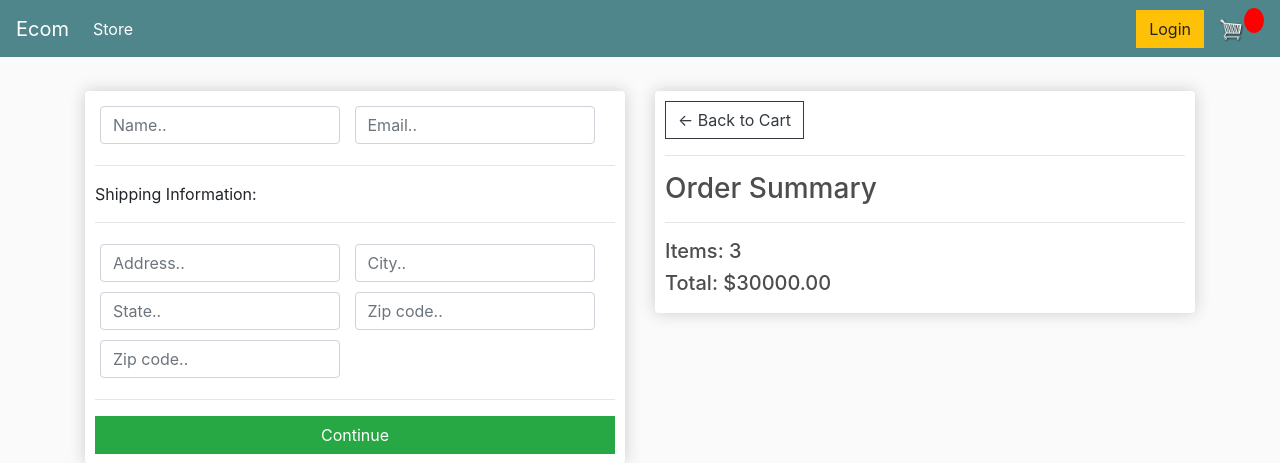
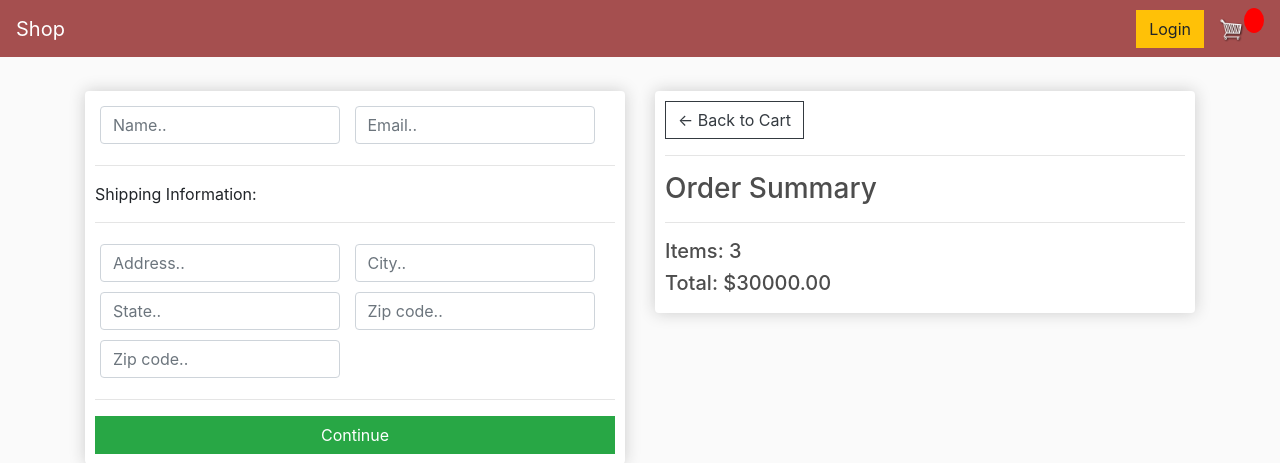
Before and after one commit to tamasubi/ecommerce, a Django app: template store/templates/store/checkout.html in a window 1280 px wide. Shown: the top 463 px of the page. Run offline with Django 4.2, Linux system fonts and the light colour scheme; the template is opened without the code that fills it: values that come from a table or form of the project are taken from there, others are empty; data comes from the database, SQL or seed files in the repository; both versions use the stored data as it was after the commit; parts of the project's set-up code (start-up, migrations or seed data) failed here and were passed over; some libraries are stand-ins or nearby versions.

Commit message:
paypal, title, css update

```diff
--- a/static/css/main.css
+++ b/static/css/main.css
@@ -26,7 +26,7 @@ h1,h2,h3,h4,h5,h6{
 }
 
 .bg-dark{
-	background-color: #4f868c!important;
+	background-color: #a54f4f!important;
 }
 
 #cart-icon{
--- a/store/templates/store/checkout.html
+++ b/store/templates/store/checkout.html
@@ -43,7 +43,8 @@
 			<br>
 			<div class="box-element hidden" id="payment-info">
 				<small>Paypal Options</small>
-				<button id="make-payment">Make payment</button>
+				<!--<button id="make-payment">Make payment</button>-->
+				<div id="paypal-button-container"></div>
 			</div>
 
 		</div>
@@ -68,9 +69,42 @@
 		</div>
 	</div>
 
+	<script src="https://www.paypal.com/sdk/js?client-id=AeoUfZpJD2XvCbPSinrZF9UTfDx30pwLHxHoJt8KVUhcM2xltKSXn941w51JY1VBDjRQB0wO__CvM9Y9&currency=USD&disable-funding=credit"></script>
+
+	<script>
+		var total = '{{order.get_cart_total}}'
+        // Render the PayPal button into #paypal-button-container
+        paypal.Buttons({
+
+        	style: {
+                color:  'blue',
+                shape:  'rect',
+            },
+
+            // Set up the transaction
+            createOrder: function(data, actions) {
+                return actions.order.create({
+                    purchase_units: [{
+                        amount: {
+                            value:parseFloat(total).toFixed(2)
+                        }
+                    }]
+                });
+            },
+
+            // Finalize the transaction
+            onApprove: function(data, actions) {
+                return actions.order.capture().then(function(details) {
+                    // Show a success message to the buyer
+                    submitFormData()
+                });
+            }
+
+        }).render('#paypal-button-container');
+    </script>
+
 	<script type="text/javascript">
 		var shipping = '{{order.shipping}}'
-		var total = '{{order.get_cart_total|floatformat:2}}'
 
 		if (shipping == 'False'){
 		 	document.getElementById('shipping-info').innerHTML = ''
@@ -95,9 +129,11 @@
 	    	document.getElementById('payment-info').classList.remove("hidden");
 	    })
 
+		/*
 	    document.getElementById('make-payment').addEventListener('click', function(e){
 	    	submitFormData()
 	    })
+	    */
 
 	    function submitFormData(){
 	    	console.log('Payment button clicked')
--- a/store/templates/store/main.html
+++ b/store/templates/store/main.html
@@ -2,7 +2,7 @@
 {% load static %}
 <html>
 <head>
-	<title>Ecom</title>
+	<title>Shop</title>
 
 	<meta name="viewport" content="width=device-width, initial-scale=1, maximum-scale=1, minimum-scale=1" />
 
@@ -64,7 +64,7 @@
 <body>
 
 	<nav class="navbar navbar-expand-lg navbar-dark bg-dark">
-	  <a class="navbar-brand" href="{% url 'store' %}">Ecom</a>
+	  <a class="navbar-brand" href="{% url 'store' %}">Shop</a>
 	  <button class="navbar-toggler" type="button" data-toggle="collapse" data-target="#navbarSupportedContent" aria-controls="navbarSupportedContent" aria-expanded="false" aria-label="Toggle navigation">
 	    <span class="navbar-toggler-icon"></span>
 	  </button>
@@ -72,7 +72,7 @@
 	  <div class="collapse navbar-collapse" id="navbarSupportedContent">
 	    <ul class="navbar-nav mr-auto">
 	      <li class="nav-item active">
-	        <a class="nav-link" href="{% url 'store' %}">Store <span class="sr-only">(current)</span></a>
+	        <a class="nav-link" href="{% url 'store' %}"> <span class="sr-only">(current)</span></a>
 	      </li>
 
 	    </ul>
```
Also changed, not shown: db.sqlite3, static/images/song_recording.png, 2 other files.
